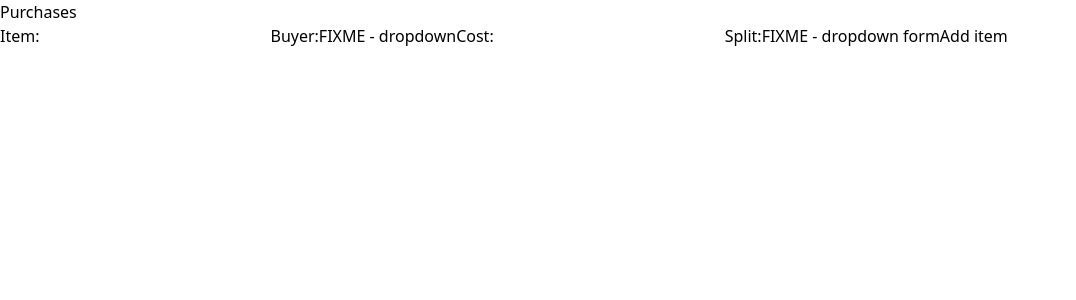
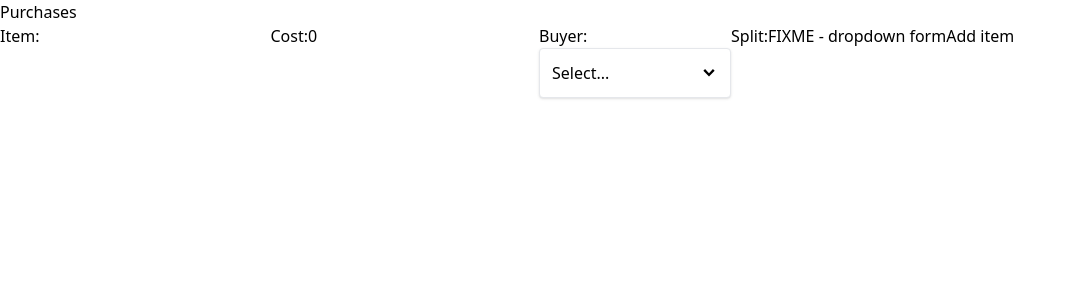
Before and after one commit to brianslab/rentcalc, a Next.js app: page /purchases in a window 1280 px wide. Shown: the top 300 px of the page, without its empty margins (0-1076 px from the left). Built offline with nearby package versions, Linux system fonts and the light colour scheme.

Commit message:
import dropdown and begin integration and hookups to item state peices

```diff
--- a/components/AddItem.tsx
+++ b/components/AddItem.tsx
@@ -1,17 +1,58 @@
+import { ChangeEvent } from 'react';
+import { useDispatch, useSelector } from 'react-redux';
+import { changeItemBuyer, changeItemCost, changeItemName } from '../store';
+import { RootState, Item } from '../store/types';
+import Dropdown from './Dropdown';
+import { DropdownOptionType } from './DropdownTypes';
+
 function AddItem() {
+  const dispatch = useDispatch();
+  const { name, buyer, cost, split } = useSelector<RootState, Item>((state) => {
+    return state.item;
+  });
+  const items = useSelector<RootState, Item[]>((state) => {
+    return state.purchases.items;
+  });
+
+  const BuyerDropdownOptions: DropdownOptionType[] = items.map((item: Item) => {
+    const conversion = { value: item.buyer, label: item.buyer };
+    console.log('Options', conversion);
+    return conversion;
+  });
+
+  const handleNameChange = (event: ChangeEvent<HTMLInputElement>) => {
+    dispatch(changeItemName(event.target.value));
+  };
+  const handleCostChange = (event: ChangeEvent<HTMLInputElement>) => {
+    dispatch(changeItemCost(parseFloat(event.target.value)));
+  };
+  const handleBuyerChange = (event: any) => {
+    dispatch(changeItemBuyer(event.target.value));
+  };
+
   return (
+    <>
       <form style={{ display: 'flex' }}>
         <label>
           Item:
-        <input />
+          <input value={name || ''} onChange={handleNameChange} />
+        </label>
+        <label>
+          Cost:
+          <input
+            value={cost || 0}
+            onChange={handleCostChange}
+            type='number'
+            step='0.01'
+          />
         </label>
         <label>
           Buyer:
-        <button>FIXME - dropdown</button>
-      </label>
-      <label>
-        Cost:
-        <input type='number' />
+          <Dropdown
+            options={BuyerDropdownOptions}
+            value={buyer}
+            onChange={handleBuyerChange}
+          />
         </label>
         <label>
           Split:
@@ -21,6 +62,7 @@ function AddItem() {
           <button>Add item</button>
         </div>
       </form>
+    </>
   );
 }
 
--- /dev/null
+++ b/components/Dropdown.tsx
@@ -0,0 +1,63 @@
+import React, { useState, useEffect, useRef } from 'react';
+import { GoChevronDown } from 'react-icons/go';
+import Panel from './Panel';
+import { DropdownOptionType, DropdownProps } from './DropdownTypes';
+
+function Dropdown({ options, value, onChange }: DropdownProps) {
+  const [isOpen, setIsOpen] = useState(false);
+  const divEl = useRef<HTMLDivElement>(null);
+
+  useEffect(() => {
+    const handler = (event: MouseEvent) => {
+      if (!divEl.current) {
+        return;
+      }
+
+      if (!divEl.current.contains(event.target as Node)) {
+        setIsOpen(false);
+      }
+    };
+
+    document.addEventListener('click', handler, true);
+
+    return () => {
+      document.removeEventListener('click', handler);
+    };
+  }, []);
+
+  const handleClick = () => {
+    setIsOpen(!isOpen);
+  };
+
+  const handleOptionClick = (option: DropdownOptionType) => {
+    setIsOpen(false);
+    onChange(option);
+  };
+
+  const renderedOptions = options.map((option: DropdownOptionType) => {
+    return (
+      <div
+        className='hover:bg-sky-100 rounded cursor-pointer p-1'
+        onClick={() => handleOptionClick(option)}
+        key={option.value}
+      >
+        {option.label}
+      </div>
+    );
+  });
+
+  return (
+    <div ref={divEl} className='w-48 relative'>
+      <Panel
+        className='flex justify-between items-center cursor-pointer'
+        onClick={handleClick}
+      >
+        {value || 'Select...'}
+        <GoChevronDown className='text-lg' />
+      </Panel>
+      {isOpen && <Panel className='absolute top-full'>{renderedOptions}</Panel>}
+    </div>
+  );
+}
+
+export default Dropdown;
--- /dev/null
+++ b/components/DropdownTypes.ts
@@ -0,0 +1,12 @@
+import React from 'react';
+
+export interface DropdownOptionType {
+  value: string;
+  label: string;
+}
+
+export interface DropdownProps {
+  options: DropdownOptionType[];
+  value: string;
+  onChange: any; //FIXME
+}
--- /dev/null
+++ b/components/Panel.tsx
@@ -0,0 +1,16 @@
+import classNames from 'classnames';
+
+function Panel({ children, className, ...rest }) {
+  const finalClassNames = classNames(
+    'border rounded p-3 shadow bg-white w-full',
+    className
+  );
+
+  return (
+    <div {...rest} className={finalClassNames}>
+      {children}
+    </div>
+  );
+}
+
+export default Panel;
--- a/package.json
+++ b/package.json
@@ -16,12 +16,14 @@
     "@types/react-dom": "18.0.10",
     "@types/react-redux": "^7.1.25",
     "autoprefixer": "^10.4.13",
+    "classnames": "^2.3.2",
     "eslint": "8.31.0",
     "eslint-config-next": "13.1.1",
     "next": "13.1.1",
     "postcss": "^8.4.20",
     "react": "18.2.0",
     "react-dom": "18.2.0",
+    "react-icons": "^4.7.1",
     "react-redux": "^8.0.5",
     "tailwindcss": "^3.2.4",
     "typescript": "4.9.4"
```
Also changed, not shown: 1 other file (tests, documents, lock files or other folders). Lines whose indentation alone changed are shown as unchanged.
